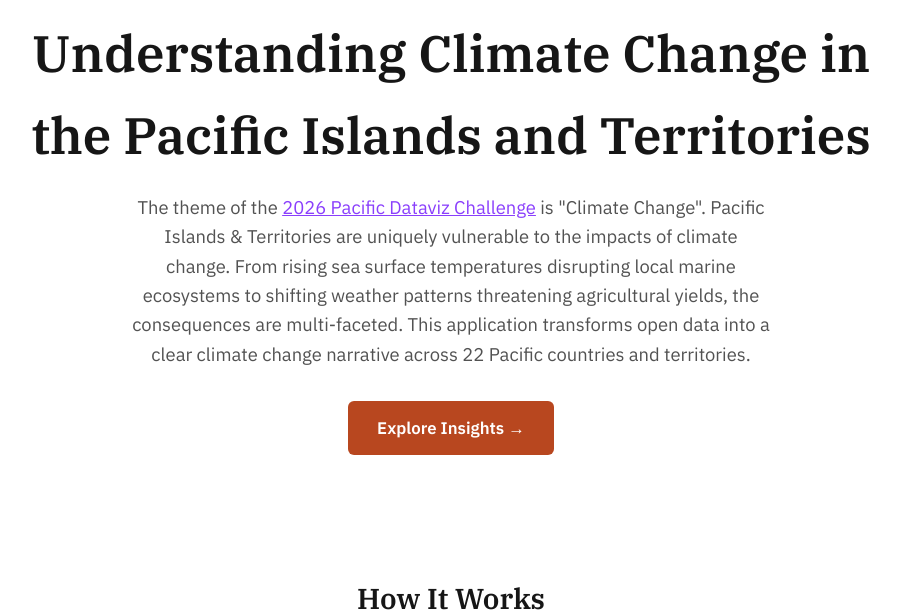
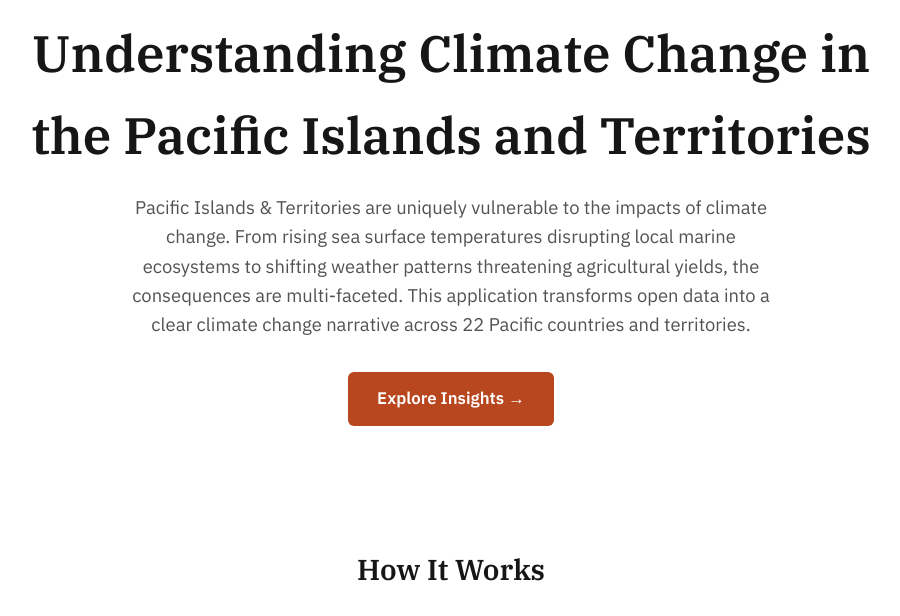
Before and after one commit to edimaudo/Atoll, a FastAPI app: page / in a window 1280 px wide. Shown: the part 151-767 px from the top of the page, without its empty margins (189-1089 px from the left). Run offline with FastAPI, Linux system fonts and the light colour scheme; some libraries are stand-ins or nearby versions.

Commit message:
Update index.html

```diff
--- a/templates/index.html
+++ b/templates/index.html
@@ -4,10 +4,12 @@
 
 {% block content %}
 <section class="hero">
+
+    <!-- The theme of the <a href="https://pacificdatavizchallenge.org/" target="_blank" rel="noopener">2026 Pacific Dataviz Challenge</a>
+        is "Climate Change". -->
     <h1>Understanding Climate Change in the Pacific Islands and Territories</h1>
     <p class="lede">
-        The theme of the <a href="https://pacificdatavizchallenge.org/" target="_blank" rel="noopener">2026 Pacific Dataviz Challenge</a>
-        is "Climate Change". Pacific Islands &amp; Territories are uniquely vulnerable to the impacts of climate change.
+         Pacific Islands &amp; Territories are uniquely vulnerable to the impacts of climate change.
         From rising sea surface temperatures disrupting local marine ecosystems to shifting weather patterns threatening agricultural yields, the consequences are multi-faceted.
         This application transforms open data into a clear climate change narrative across {{ territory_count }} Pacific countries and territories.
     </p>
```
